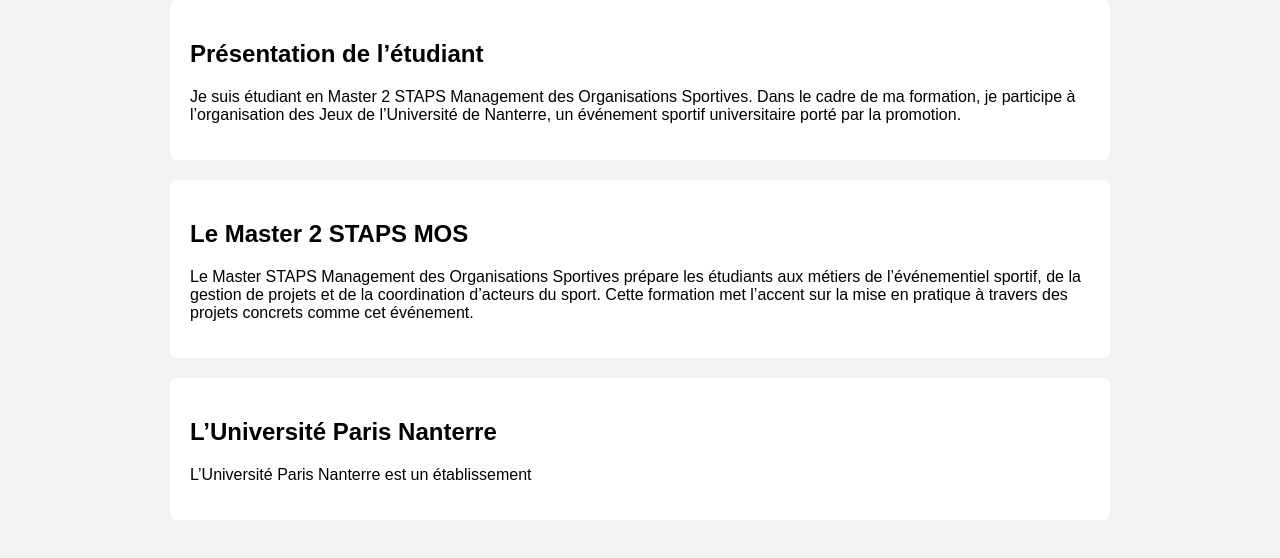
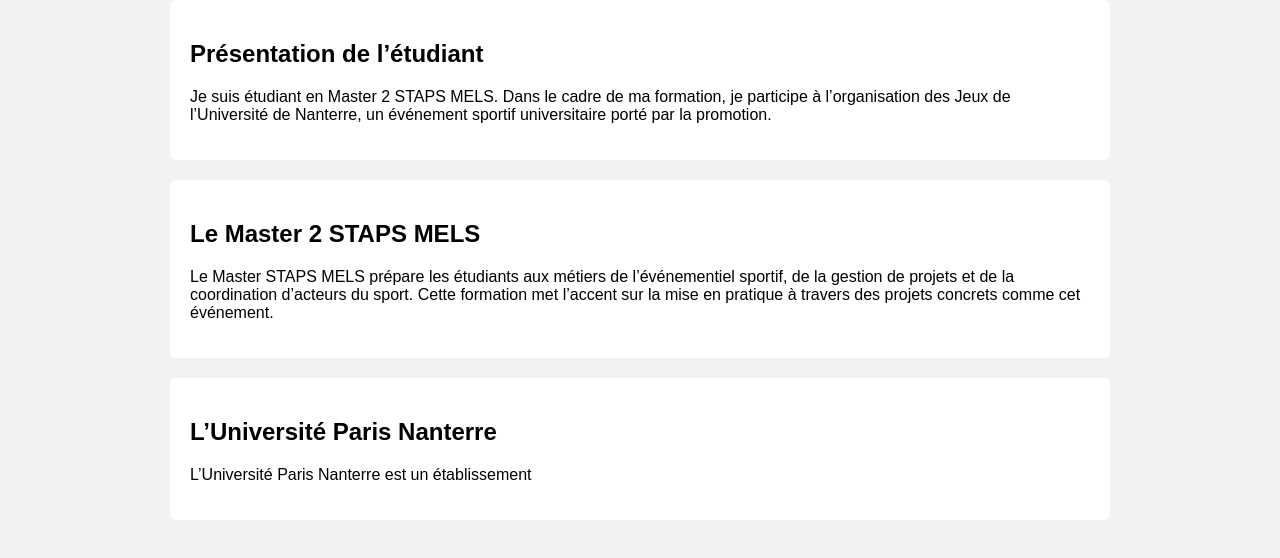
Before and after one commit to HUGOINFO/site-evenement-sportif, a plain HTML site: page index.html in a window 1280 px wide. Shown: the part 130-688 px from the top of the page. Drawn offline with Linux system fonts and the light colour scheme.

Commit message:
Update index.html

```diff
--- a/index.html
+++ b/index.html
@@ -23,7 +23,7 @@
 <section>
   <h2>Présentation de l’étudiant</h2>
   <p>
-    Je suis étudiant en Master 2 STAPS Management des Organisations Sportives.
+    Je suis étudiant en Master 2 STAPS MELS.
     Dans le cadre de ma formation, je participe à l’organisation des Jeux de
     l’Université de Nanterre, un événement sportif universitaire porté par la
     promotion.
@@ -31,9 +31,9 @@
 </section>
 
 <section>
-  <h2>Le Master 2 STAPS MOS</h2>
+  <h2>Le Master 2 STAPS MELS</h2>
   <p>
-    Le Master STAPS Management des Organisations Sportives prépare les étudiants
+    Le Master STAPS MELS prépare les étudiants
     aux métiers de l’événementiel sportif, de la gestion de projets et de la
     coordination d’acteurs du sport. Cette formation met l’accent sur la mise
     en pratique à travers des projets concrets comme cet événement.
```
